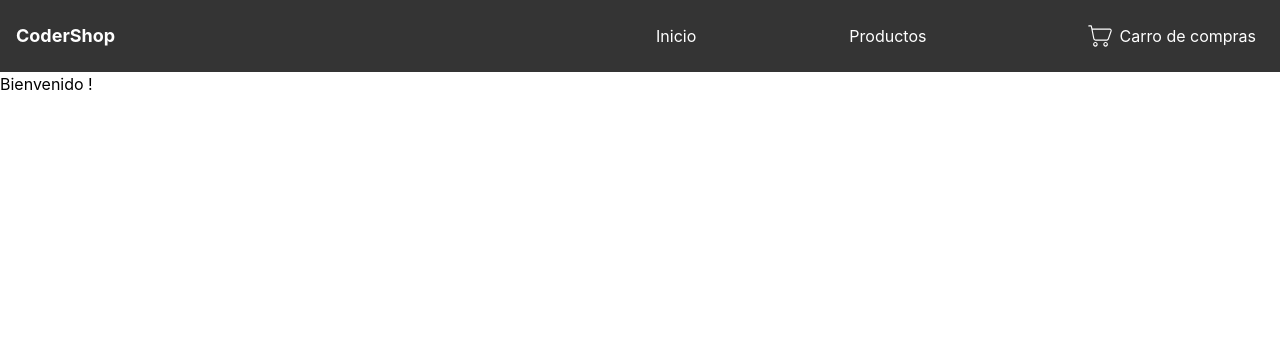
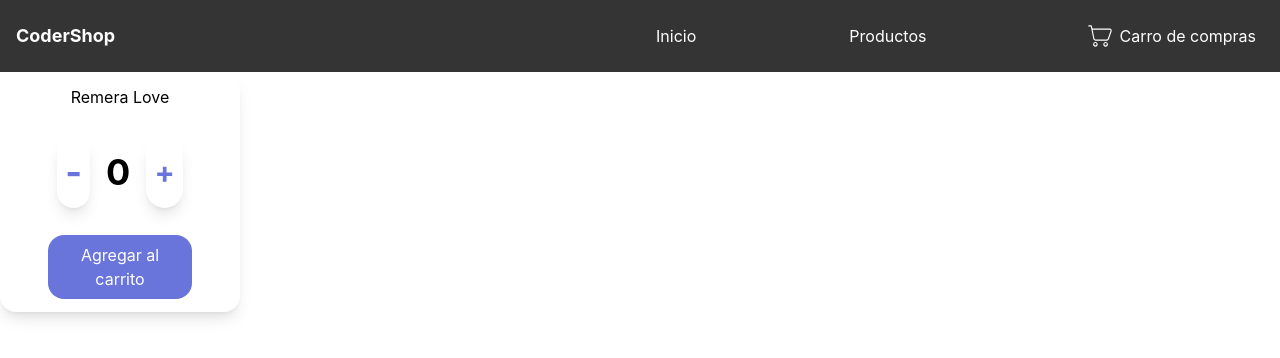
Before and after one commit to MeliLegname/coder-shop, a React (Create React App) app: page / in a window 1280 px wide. Shown: the top 358 px of the page. Built offline with nearby package versions, Linux system fonts and the light colour scheme.

Commit message:
itemCount

```diff
--- a/src/App.js
+++ b/src/App.js
@@ -9,7 +9,7 @@ function App() {
       <header>
         <Navbar />
       </header>
-      <ItemListContainer />
+      <ItemListContainer isLoggedIn={false} />
     </div>
   );
 }
--- /dev/null
+++ b/src/components/ItemCount.js
@@ -0,0 +1,43 @@
+import React, { useState } from "react";
+
+const ItemCount = ({ stock, initial, onAdd }) => {
+  const [count, setCounter] = useState(initial);
+
+  if (count > stock) {
+    alert("Lo siento, nos hemos quedado sin stock");
+    setCounter(count - 1);
+  }
+
+  function onAdd(num) {
+    if (num > stock) {
+      alert("Lo siento, no tenemos tanto stock");
+    } else {
+      setCounter(count + 1);
+    }
+  }
+  return (
+    <div className="bg-white shadow-lg w-60 h-60 flex flex-col justify-around rounded-2xl	items-center">
+      <p>Remera Love</p>
+      <div className="flex">
+        <button
+          className="text-4xl text-lila font-bold p-2 rounded-full shadow-lg h-auto"
+          onClick={() => setCounter(count - 1)}
+        >
+          -
+        </button>
+        <p className="font-bold p-4 text-4xl">{count}</p>
+        <button
+          className="text-3xl text-lila font-bold p-2 rounded-full shadow-lg h-auto"
+          onClick={() => onAdd(count)}
+        >
+          +
+        </button>
+      </div>
+      <button className="bg-lila rounded-2xl w-36 p-2 text-white">
+        Agregar al carrito
+      </button>
+    </div>
+  );
+};
+
+export default ItemCount;
--- a/src/components/ItemListContainer.js
+++ b/src/components/ItemListContainer.js
@@ -1,17 +1,8 @@
 import React from "react";
-const isLoggedIn = true;
+import ItemCount from "./ItemCount";
 
-function UserGreeting(props) {
-  return <h1>Bienvenido !</h1>;
-}
-function GuestGreeting(props) {
-  return <h1>Debes logearte para realizar la compra.</h1>;
-}
-const ItemListContainer = () => {
-  if (isLoggedIn) {
-    return <UserGreeting />;
-  }
-  return <GuestGreeting />;
+const ItemListContainer = ({ isLoggedIn }) => {
+  return <ItemCount stock={8} initial={0}></ItemCount>;
 };
 
 export default ItemListContainer;
--- a/tailwind.config.js
+++ b/tailwind.config.js
@@ -7,6 +7,7 @@ module.exports = {
         "regal-blue": "#243c5a",
         black: "#343434",
         white: "#ffff",
+        lila: "#6a75db",
       },
     },
   },
```
